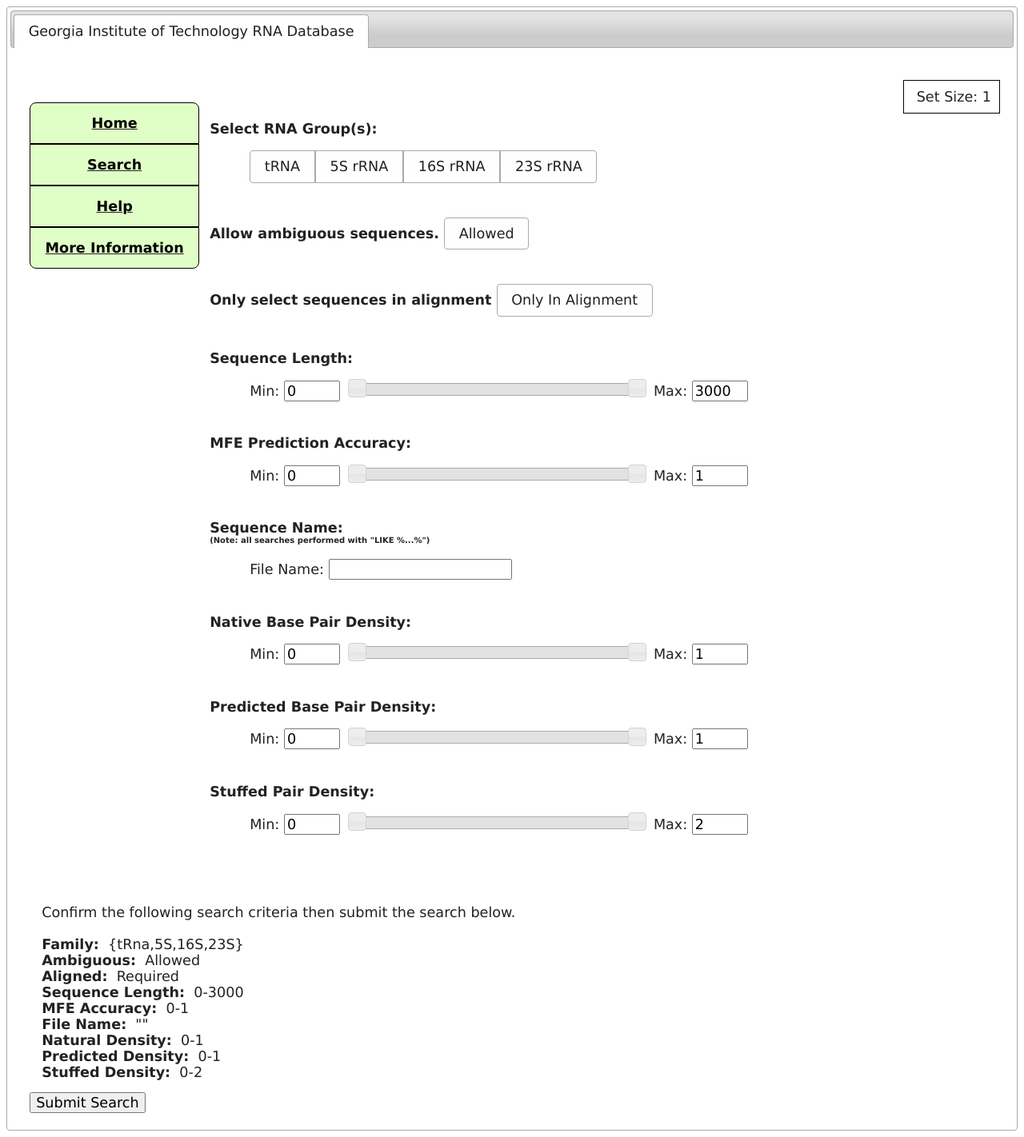
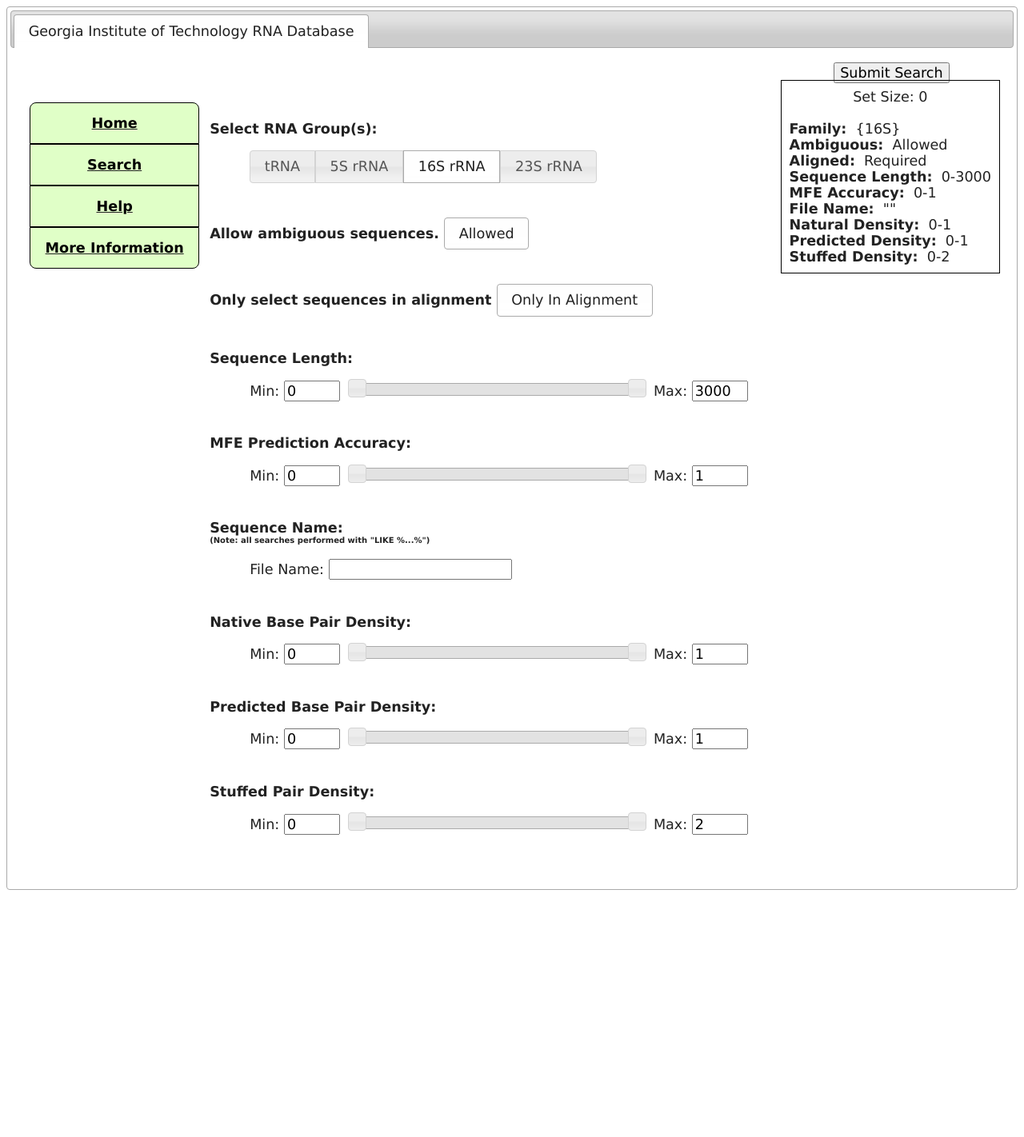
Before and after one commit to xialinyan/rnadb_gatech_edu, a PHP site: page /search.php in a window 1280 px wide. Shown: the whole page at 80% size. After the commit the page ends 1113 px from the top, so only its background shows below. Run offline with PHP 8.4, Linux system fonts and the light colour scheme; data comes from the database, SQL or seed files in the repository.

Commit message:
Moved current search criteria into size box.

```diff
--- a/js/rnaDB.js
+++ b/js/rnaDB.js
@@ -107,13 +107,12 @@ function getSetSizeOut() {
 		data: jsonFormData,
 		success: getSetSizeIn
 	});
-	console.debug("sent");
 }
 function getSetSizeIn(data) {
 	console.debug(data);
 	var obj = JSON.parse(data);
 	if (obj.setId == currSizeId) {
-		$("#sizeBox").html("&nbsp;");
+		$("#sizeBox").html("");
 		$("<span>Set Size: "+obj.setSize+"</span>").hide().appendTo("#sizeBox").fadeIn(2000);
 	}
 }
--- a/search.php
+++ b/search.php
@@ -10,7 +10,7 @@ session_start();
 	<link type="text/css" href="css/main.css" rel="stylesheet" />
 	<script type="text/javascript" src="js/jquery-1.7.2.min.js"></script>
 	<script type="text/javascript" src="js/jquery-ui-1.8.20.custom.min.js"></script>
-	<script type="text/javascript" src="js/rnaDB.min.js"></script>
+	<script type="text/javascript" src="js/rnaDB.js"></script>
 </head>
 <body>
 	<div id="container">
@@ -28,17 +28,33 @@ session_start();
 					<a href="help.php?moreInfo"><div class="divLink botLink">More Information</div></a>
 				</div>
 				<!-- Size Box -->
-				<div id="sizeBox" class="sizeBox">Set Size: 0</div>
+				<div class="sizeBox">
+					<!-- Size Box -->
+					<div id="sizeBox" style="text-align:center;">Set Size: 0</div>
+					&nbsp;<br />
+					<!-- Confirm Box -->
+					<div id="confirmBox">
+						<b>Family:</b>&nbsp;&nbsp;{<span id="confirmFamily">tRna,5S,16S,23S</span>}<br />
+						<b>Ambiguous:</b>&nbsp;&nbsp;<span id="confirmAmbiguous">Allowed</span><br />
+						<b>Aligned:</b>&nbsp;&nbsp;<span id="confirmAligned">Required</span><br />
+						<b>Sequence Length:</b>&nbsp;&nbsp;<span id="confirmLenMin">0</span>-<span id="confirmLenMax">3000</span><br />
+						<b>MFE Accuracy:</b>&nbsp;&nbsp;<span id="confirmMfeAccMin">0</span>-<span id="confirmMfeAccMax">1</span><br />
+						<b>File Name:</b>&nbsp;&nbsp;"<span id="confirmName"></span>"<br />
+						<b>Natural Density:</b>&nbsp;&nbsp;<span id="confirmNatDenMin">0</span>-<span id="confirmNatDenMax">1</span><br />
+						<b>Predicted Density:</b>&nbsp;&nbsp;<span id="confirmPredDenMin">0</span>-<span id="confirmPredDenMax">1</span><br />
+						<b>Stuffed Density:</b>&nbsp;&nbsp;<span id="confirmStuffedDenMin">0</span>-<span id="confirmStuffedDenMax">1</span><br />
+					</div>
+				</div>
 				<!-- Content-->
 				<div id="nav" style="float:left;padding:30px;width:750px;">
 
 						<!-- RNA Family -->
 						<p class="formHeader">Select RNA Group(s):</p>
 						<p id="rnaFamily" class="formItem">
-							<input type="checkbox" id="familytRNA" name="familytRNA" checked="1" onchange="getSetSizeOut();" /><label for="familytRNA">tRNA</label>
-							<input type="checkbox" id="family5S" name="family5S" checked="1" onchange="getSetSizeOut();" /><label for="family5S">5S rRNA</label>
+							<input type="checkbox" id="familytRNA" name="familytRNA" onchange="getSetSizeOut();" /><label for="familytRNA">tRNA</label>
+							<input type="checkbox" id="family5S" name="family5S" onchange="getSetSizeOut();" /><label for="family5S">5S rRNA</label>
 							<input type="checkbox" id="family16S" name="family16S" checked="1" onchange="getSetSizeOut();" /><label for="family16S">16S rRNA</label>
-							<input type="checkbox" id="family23S" name="family23S" checked="1" onchange="getSetSizeOut();" /><label for="family23S">23S rRNA</label>
+							<input type="checkbox" id="family23S" name="family23S" onchange="getSetSizeOut();" /><label for="family23S">23S rRNA</label>
 						</p>
 
 						<!-- Ambiguous -->
@@ -85,22 +101,6 @@ session_start();
 						<p class="formHeader">Stuffed Pair Density:</p>
 						<p id="rangeStuffedBpDen" class="formItem"></p>
 				</div>
-				<!-- Confirm Box -->
-				<div class="confirmBox" id="confirmBox">
-					&nbsp;<br/>
-					&nbsp;<br/>
-					Confirm the following search criteria then submit the search below.<br />
-					&nbsp;<br/>
-					<b>Family:</b>&nbsp;&nbsp;{<span id="confirmFamily">tRna,5S,16S,23S</span>}<br />
-					<b>Ambiguous:</b>&nbsp;&nbsp;<span id="confirmAmbiguous">Allowed</span><br />
-					<b>Aligned:</b>&nbsp;&nbsp;<span id="confirmAligned">Required</span><br />
-					<b>Sequence Length:</b>&nbsp;&nbsp;<span id="confirmLenMin">0</span>-<span id="confirmLenMax">3000</span><br />
-					<b>MFE Accuracy:</b>&nbsp;&nbsp;<span id="confirmMfeAccMin">0</span>-<span id="confirmMfeAccMax">1</span><br />
-					<b>File Name:</b>&nbsp;&nbsp;"<span id="confirmName"></span>"<br />
-					<b>Natural Density:</b>&nbsp;&nbsp;<span id="confirmNatDenMin">0</span>-<span id="confirmNatDenMax">1</span><br />
-					<b>Predicted Density:</b>&nbsp;&nbsp;<span id="confirmPredDenMin">0</span>-<span id="confirmPredDenMax">1</span><br />
-					<b>Stuffed Density:</b>&nbsp;&nbsp;<span id="confirmStuffedDenMin">0</span>-<span id="confirmStuffedDenMax">1</span><br />
-				</div>
 				<!-- Submit Box -->
 				<div class="submitBox" id="submitBox">
 					<button onclick="submitSearch();">Submit Search</button>
```
